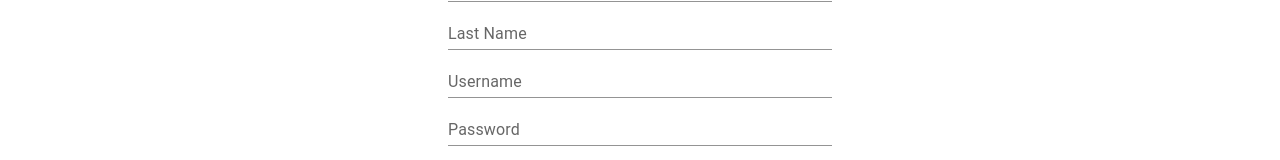
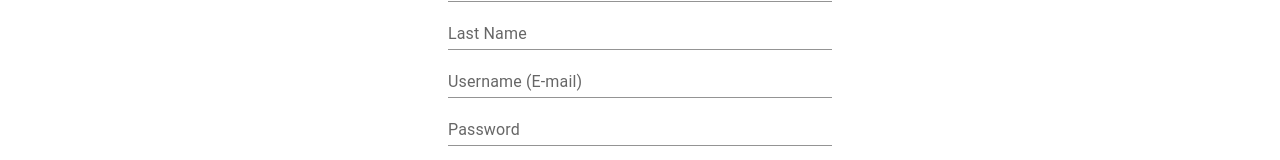
Before and after one commit to syedathaullagithub/ReactLearning, a React (Create React App) app in the folder my-app/: page /SignUp in a window 1280 px wide. Shown: the part 134-294 px from the top of the page. Built offline with nearby package versions, Linux system fonts and the light colour scheme.

Commit message:
adeed validations

```diff
--- a/my-app/src/views/SignUp/SignUp.jsx
+++ b/my-app/src/views/SignUp/SignUp.jsx
@@ -9,18 +9,38 @@ import { RadioBtn, TextFields, SnackbarMsg } from "./components";
 const elements ={
   firstName:{name: 'firstName', label: 'First Name'},
     lastName:{name: 'lastName', label: 'Last Name'},
-    userName:{name: 'userName', label: 'Username'},
+    userName:{name: 'userName', label: 'Username (E-mail)'},
     password:{name: 'password', label: 'Password'},
     cnfPassword:{name: 'cnfPassword', label: 'Confirm Password'},
     // createdOn: {name: 'firstName', label: 'First Name'},
 }
 
 const validationSchema = object().shape({
-    [elements.firstName.name]:string().required('required'),
-    [elements.lastName.name]:string().required('required'),
-    [elements.userName.name]:string().required('required'),
-    [elements.password.name]:string().required('required'),
-    [elements.cnfPassword.name]:string().required('required').oneOf([ref('password'), 'password must be same']),
+    // [elements.firstName.name]:string().lowercase().strict().matches(/^[a-z]+$/, { excludeEmptyString: true, message:'only alphabets' }).required('required'),
+    [elements.firstName.name]:string().test(
+      'MyTestName',
+      'first name and last name should not be equal',
+      (firstName, obj) => {
+        if(firstName !== obj.parent?.lastName){
+          return true
+        }
+        return false
+      }
+
+    ).required('required'),
+    [elements.lastName.name]:string().test(
+      'MyTestName',
+      'first name and last name should not be equal',
+      (lastName, obj) =>  {
+      if(lastName !== obj.parent?.firstName){
+        return true
+      }
+      return false
+    }
+    ).required('required'),
+    [elements.userName.name]:string().email().required('required'),
+    [elements.password.name]:string().length(8).required('required'),
+    [elements.cnfPassword.name]:string().required('required').oneOf([ref('password'), null, 'password must be same']),
     // [elements.createdOn]: string().default('jjjj'),
     sex:string().required('required').nullable(),
 })
--- a/my-app/src/views/SignUp/components/RadioBtn/RadioBtn.jsx
+++ b/my-app/src/views/SignUp/components/RadioBtn/RadioBtn.jsx
@@ -2,9 +2,6 @@ import React from "react";
 import {FormControl, FormLabel, RadioGroup, FormControlLabel, Radio} from '@mui/material';
 
 const RadioBtn = ({register, errors }) => {
-
-  console.log(errors.sex);
-
    return (
     <>
  <FormControl style={{
--- a/my-app/src/views/SignUp/components/TextFields/TextFields.jsx
+++ b/my-app/src/views/SignUp/components/TextFields/TextFields.jsx
@@ -5,7 +5,6 @@ const TextFields = ({register, elements, errors}) => {
   return <>
   {Object.keys(elements).map(v=>{
     const name = elements[v].name;
-    console.log(name);
    return <React.Fragment key={v}>
     <TextField label={elements[v].label} variant="standard" {...register(elements[v].name)}
     type={(name === "password" || name === 'cnfPassword') ? "password" : null}
```
